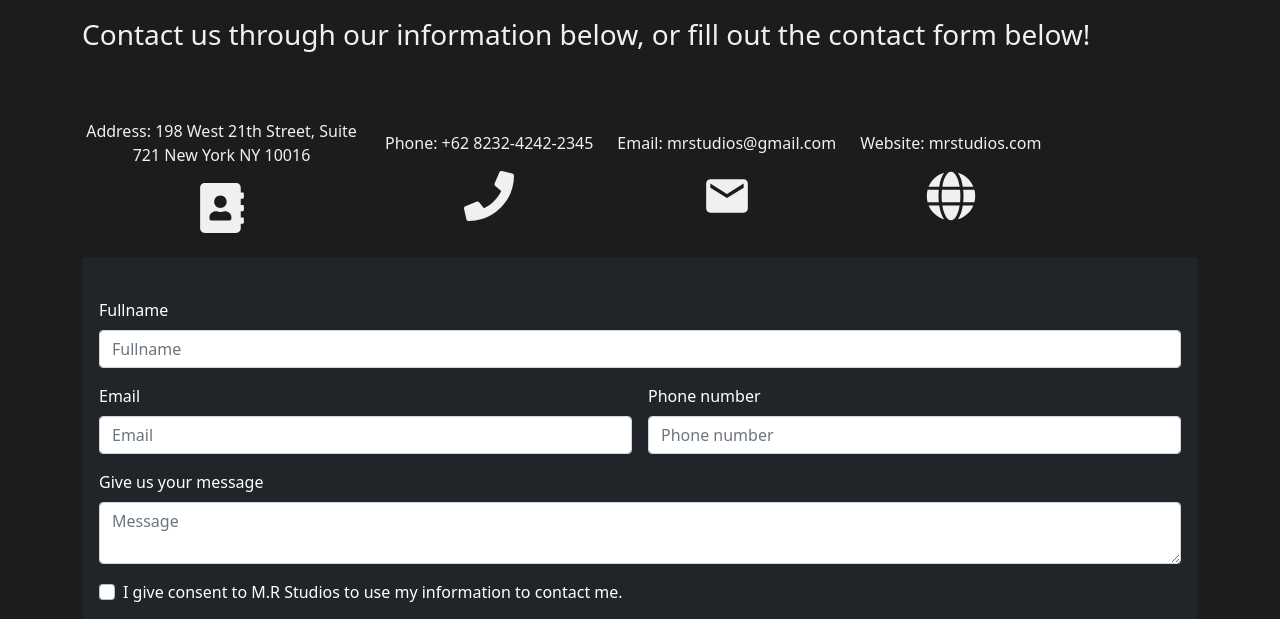
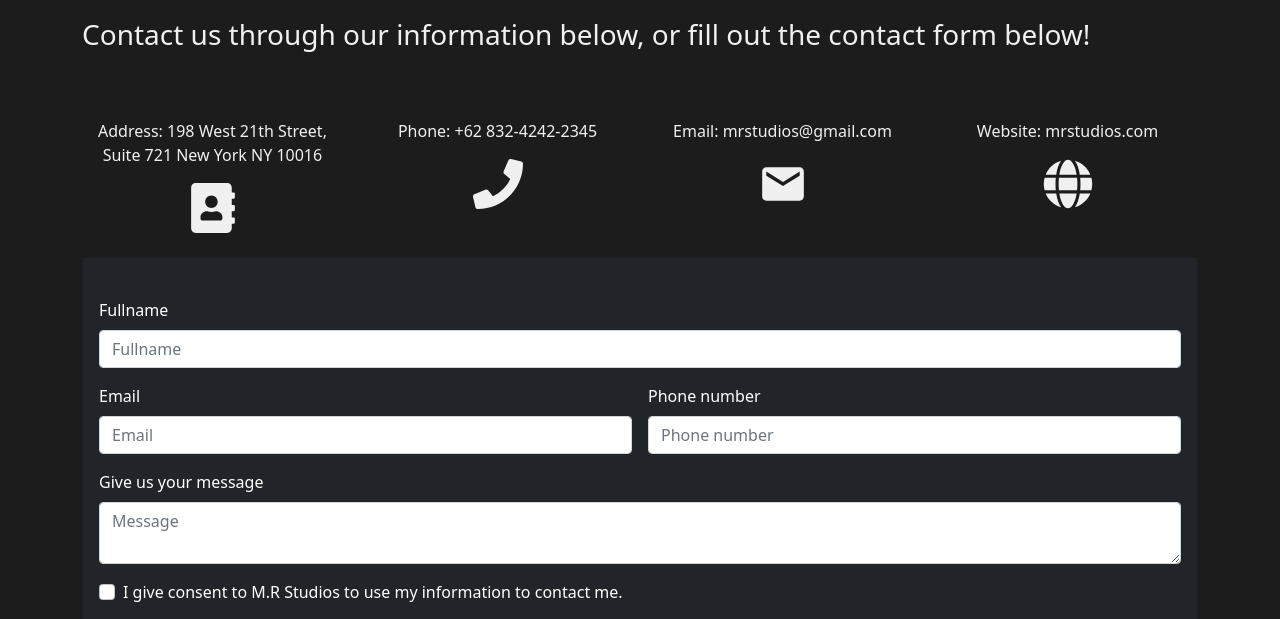
Before and after one commit to russellotniel/mrstudios, a Gatsby site: page /contact in a window 1280 px wide. Shown: the part 161-780 px from the top of the page. Built offline with nearby package versions, Linux system fonts and the light colour scheme; Gatsby itself is replaced by a stand-in of ours.

Commit message:
fix contact page

```diff
--- a/src/pages/contact.js
+++ b/src/pages/contact.js
@@ -3,9 +3,7 @@ import React from "react"
 import styled from "styled-components"
 import { Container } from "react-bootstrap"
 import Card from "react-bootstrap/Card"
-import Stack from "react-bootstrap/Stack"
 import Layout from "../components/Layout"
-import { Button } from "react-bootstrap"
 import { FaAddressBook, FaPhone, FaGlobe } from "react-icons/fa"
 import { MdEmail } from "react-icons/md"
 import { IconContext } from "react-icons"
@@ -36,34 +34,34 @@ const contact = () => {
             <section>
               <article className="d-flex justify-content-center pb-4 pt-5 min-height">
                 <IconContext.Provider value={{ size: "50px" }}>
-                  <div className="">
-                    <Stack direction="horizontal" gap={4}>
-                      <div className="text-center w-25">
+                  <div className="row">
+                    {/* <Stack direction="horizontal" gap={4}> */}
+                      <div className="col-sm text-center">
                         <p>
                           <span>Address:</span> 198 West 21th Street, Suite 721
                           New York NY 10016
                         </p>
                         <FaAddressBook></FaAddressBook>
                       </div>
-                      <div className="text-center">
+                      <div className="col-sm text-center">
                         <p>
-                          <span>Phone:</span> +62 8232-4242-2345
+                          <span>Phone:</span> +62 832-4242-2345
                         </p>
                         <FaPhone></FaPhone>
                       </div>
-                      <div className="text-center">
+                      <div className="col-sm text-center">
                         <p>
                           <span>Email:</span> mrstudios@gmail.com
                         </p>
                         <MdEmail></MdEmail>
                       </div>
-                      <div className="text-center">
+                      <div className="col-sm text-center">
                         <p>
                           <span>Website:</span> mrstudios.com
                         </p>
                         <FaGlobe></FaGlobe>
                       </div>
-                    </Stack>
+                    {/* </Stack> */}
                   </div>
                 </IconContext.Provider>
               </article>
@@ -237,6 +235,13 @@ const Wrapper = styled.section`
       justify-content: center;
     }
 
+    .info{
+      display: flex;
+      flex-direction: column;
+      align-content: center;
+      justify-content: center;
+    }
+
     .img {
       width: 100%;
     }
```
Also changed, not shown: src/pages/about.js (+2 -13 lines), 1 other file.
